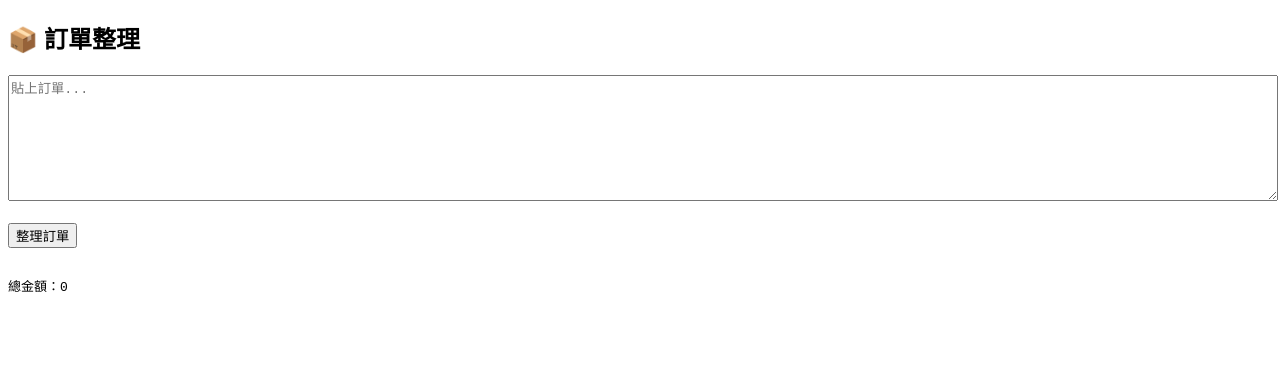
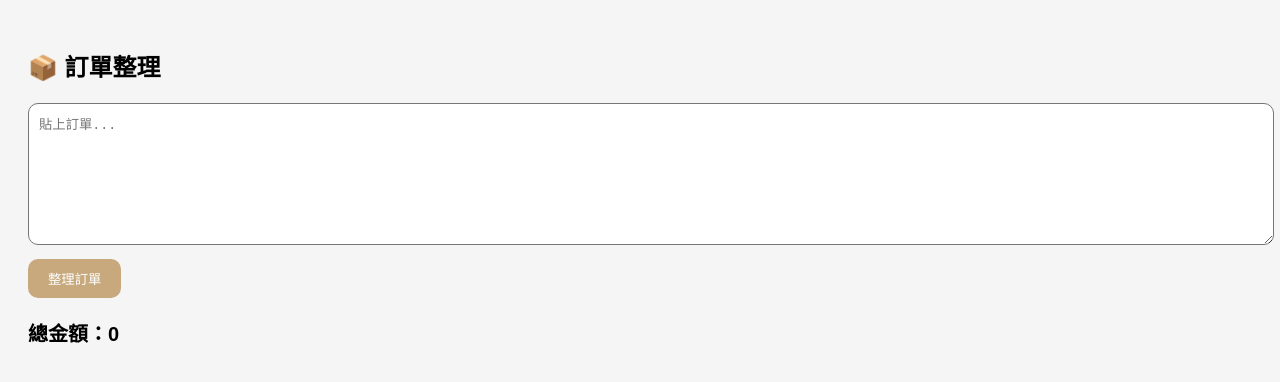
Before and after one commit to baby0965668563-coder/line-shop-dashboard, a website: page public/index.html in a window 1280 px wide. Both pictures are taken after a click on the button "整理訂單". Drawn offline with Linux system fonts and the light colour scheme.

Commit message:
Update index.html

```diff
--- a/public/index.html
+++ b/public/index.html
@@ -1,29 +1,75 @@
 <!DOCTYPE html>
 <html lang="zh-TW">
+<head>
+<meta charset="UTF-8">
+<meta name="viewport" content="width=device-width, initial-scale=1.0">
+<title>訂單系統</title>
+
+<style>
+body {
+  font-family: Arial;
+  background: #f5f5f5;
+  padding: 20px;
+}
+
+textarea {
+  width: 100%;
+  height: 120px;
+  margin-bottom: 10px;
+  border-radius: 10px;
+  padding: 10px;
+}
+
+button {
+  padding: 10px 20px;
+  background: #c8a97e;
+  color: white;
+  border: none;
+  border-radius: 10px;
+}
+
+.card {
+  background: white;
+  padding: 15px;
+  margin-top: 15px;
+  border-radius: 12px;
+}
+
+.total {
+  font-size: 20px;
+  font-weight: bold;
+  margin-top: 20px;
+}
+</style>
+</head>
+
 <body>
-  <h2>📦 訂單整理</h2>
 
-  <textarea id="input" placeholder="貼上訂單..." style="width:100%;height:120px;"></textarea>
-  <br><br>
+<h2>📦 訂單整理</h2>
 
-  <button onclick="parseOrder()">整理訂單</button>
+<textarea id="input" placeholder="貼上訂單..."></textarea>
 
-  <pre id="output"></pre>
+<br>
+<button onclick="parseOrder()">整理訂單</button>
 
-  <script>
+<div id="orders"></div>
+<div class="total" id="total"></div>
+
+<script>
 async function parseOrder() {
-  const text = document.getElementById("input").value;
-  const lines = text.split("\n");
 
   const res = await fetch("products.json");
   const prices = await res.json();
 
-  let result = "";
+  const text = document.getElementById("input").value;
+  const lines = text.split("\n");
+
+  let html = "";
   let total = 0;
 
   lines.forEach(line => {
     const match = line.match(/(.+)\s+(.+)\+(\d+)/);
-    if (match) {
+    if(match){
       const name = match[1];
       const item = match[2];
       const qty = parseInt(match[3]);
@@ -33,14 +79,22 @@
 
       total += sum;
 
-      result += `${name}｜${item} x${qty} = $${sum}\n`;
+      html += `
+        <div class="card">
+          <b>${name}</b><br>
+          商品：${item}<br>
+          數量：${qty}<br>
+          金額：$${sum}<br>
+          狀態：待對帳
+        </div>
+      `;
     }
   });
 
-  result += "\n總金額：" + total;
+  document.getElementById("orders").innerHTML = html;
+  document.getElementById("total").innerText = "總金額：" + total;
+}
+</script>
 
-  document.getElementById("output").innerText = result;
-}
-  </script>
 </body>
 </html>
```
